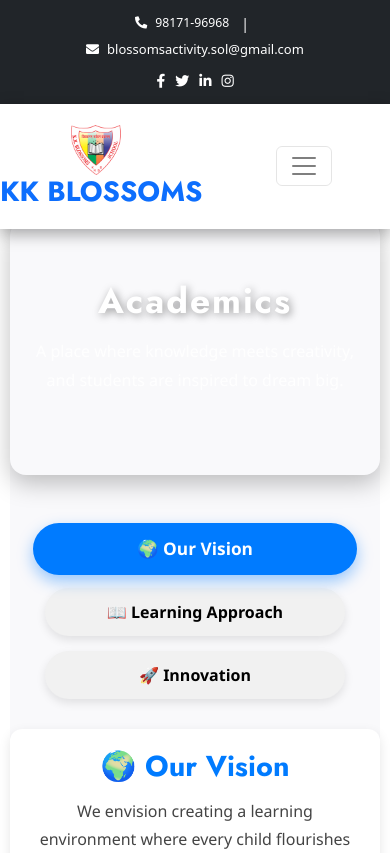
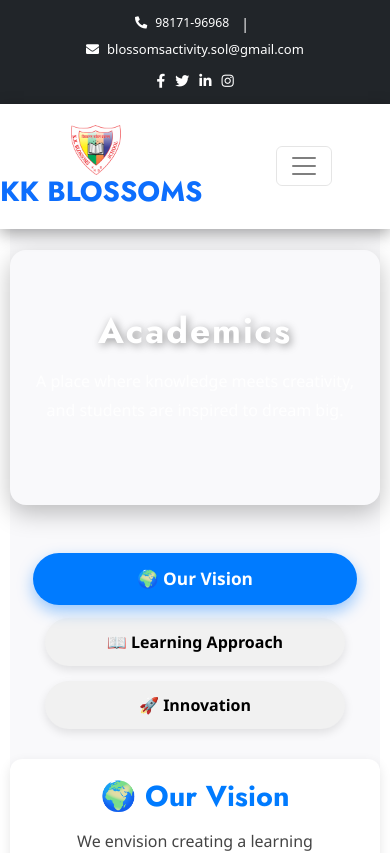
Before and after one commit to Bhawna615/KK_blossoms_School, a React (Create React App) app in the folder my-app/: page /academic in a window 390 px wide. Shown: the top 853 px of the page. Built offline with nearby package versions, Linux system fonts and the light colour scheme; a web font is replaced by a local one.

Commit message:
Update Acadmic.css

```diff
--- a/my-app/src/project/Acadmic.css
+++ b/my-app/src/project/Acadmic.css
@@ -238,9 +238,7 @@
   }
 }
 @media (max-width: 480px) {
-  .academic-container {
-    padding-top: 220px;
-  }
+
   .academic-hero {
     padding-top: 60px;
   }
```
